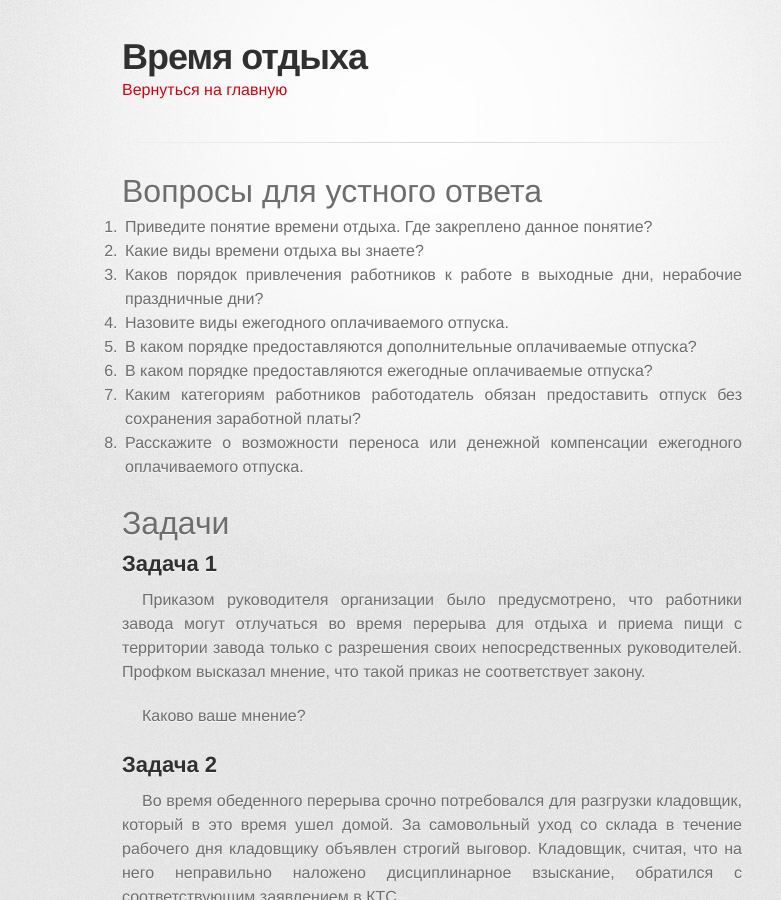
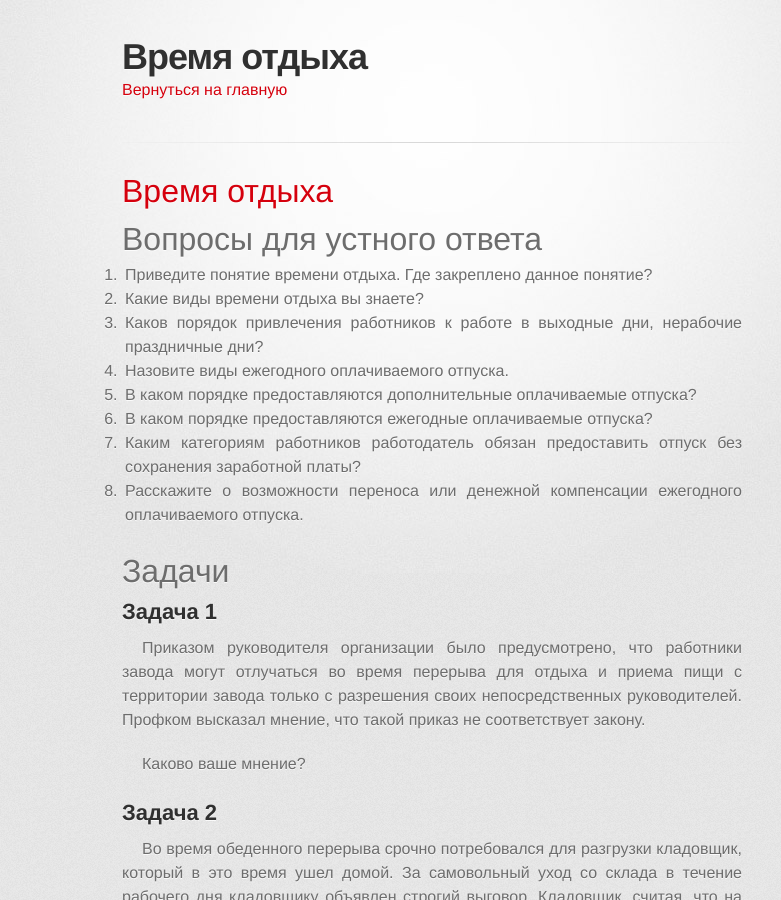
Before and after one commit to a-nova/a-nova.github.io, a Jekyll site: the page built from _tr/7.md, in a window 1280 px wide and 900 px high. Shown: the whole window, without its empty margins (208-989 px from the left). Built offline with Jekyll 4.4.1, drawn with Linux system fonts in a browser that asks for light colours; some web fonts are replaced.

Commit message:
информация время отдыха

```diff
--- a/_tr/7.md
+++ b/_tr/7.md
@@ -4,6 +4,8 @@ description:
 when:
 layout: page
 ---
+
+# [Время отдыха](./7/Vremya_Otdykha.docx)
 
 # Вопросы для устного ответа #
 
```
Also changed, not shown: 1 other file.
